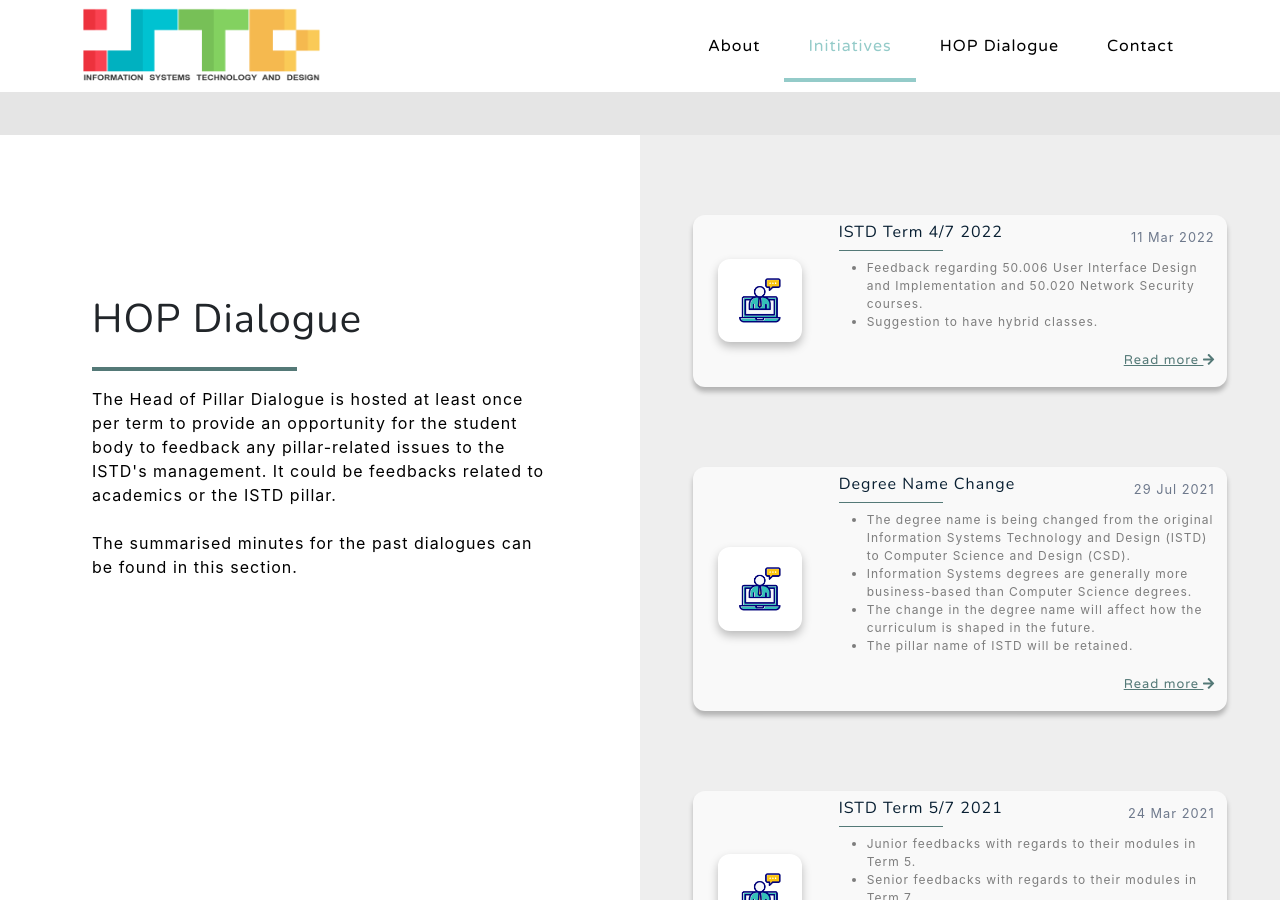
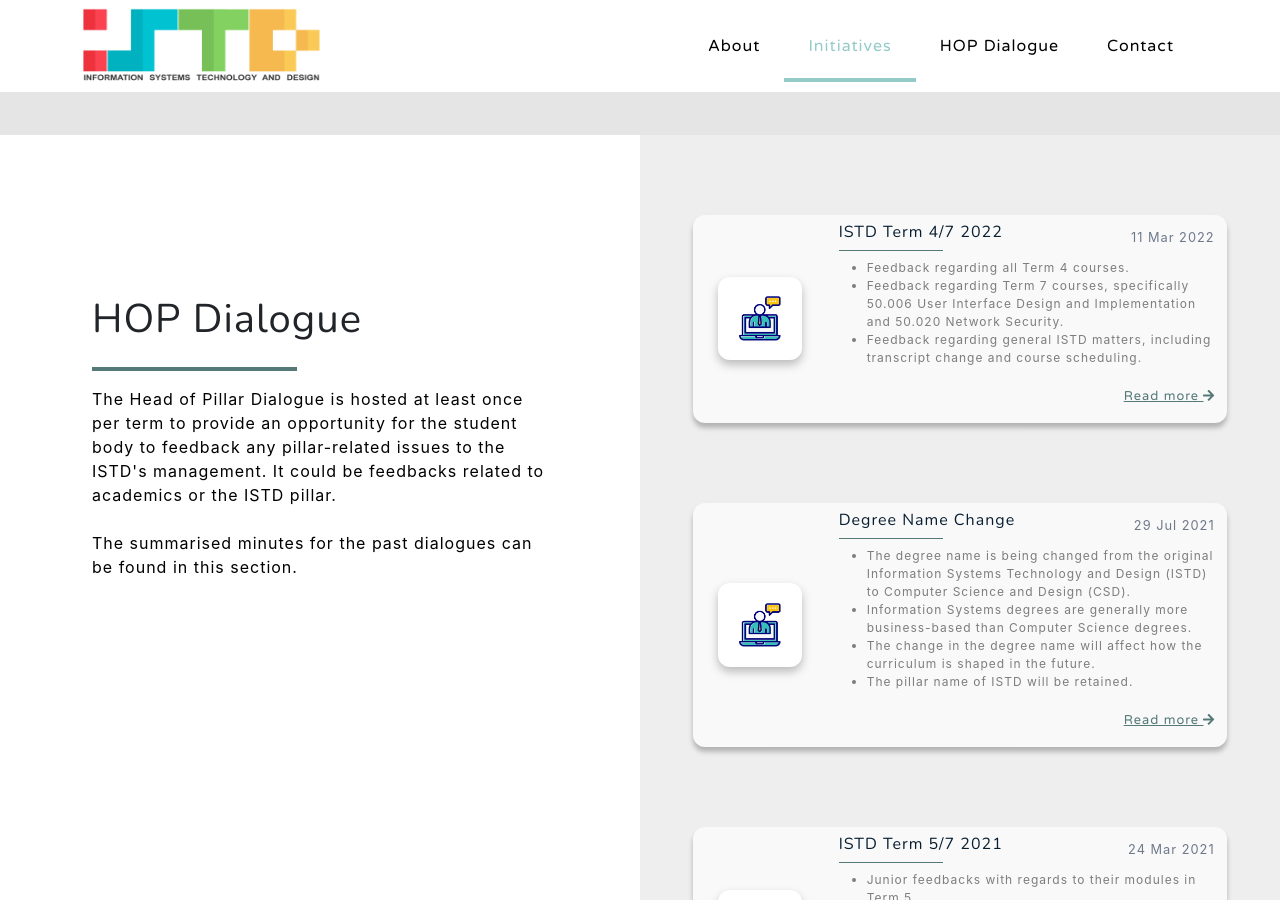
Before and after one commit to OpenSUTD/ISTD, a Jekyll site: the page index.html, which Jekyll copies as it is, in a window 1280 px wide and 900 px high, scrolled down 3104 px. Built offline with Jekyll 4.4.1, drawn with Linux system fonts in a browser that asks for light colours.

Commit message:
Update minutes and description for last HOP

```diff
--- a/index.html
+++ b/index.html
@@ -253,13 +253,14 @@
                                     </div>
                                     <div class="row">
                                         <ul>
-                                            <li>Feedback regarding 50.006 User Interface Design and Implementation and 50.020 Network Security courses.</li>
-                                            <li>Suggestion to have hybrid classes.</li>
+                                            <li>Feedback regarding all Term 4 courses.</li>
+                                            <li>Feedback regarding Term 7 courses, specifically 50.006 User Interface Design and Implementation and 50.020 Network Security.</li>
+                                            <li>Feedback regarding general ISTD matters, including transcript change and course scheduling.</li>
                                         </ul>
                                     </div>
                                     <div class="row">
                                         <div class="col-12">
-                                            <div class="h7-bottom"><a target="_blank" rel="noopener noreferrer" href="https://hackmd.io/GYD4_QfDRKinwl3I2WFnrw">Read more <i class="fas fa-arrow-right"></i></a></div>
+                                            <div class="h7-bottom"><a target="_blank" rel="noopener noreferrer" href="https://sutdapac-my.sharepoint.com/:b:/g/personal/sean_gunawan_mymail_sutd_edu_sg/EZyg4wK9QDNLmBeZWDnGDDwBizxiIoYXHSlN3tlp1DDcpg?e=onMade">Read more <i class="fas fa-arrow-right"></i></a></div>
                                         </div>
                                     </div>
                                 </div>
```
